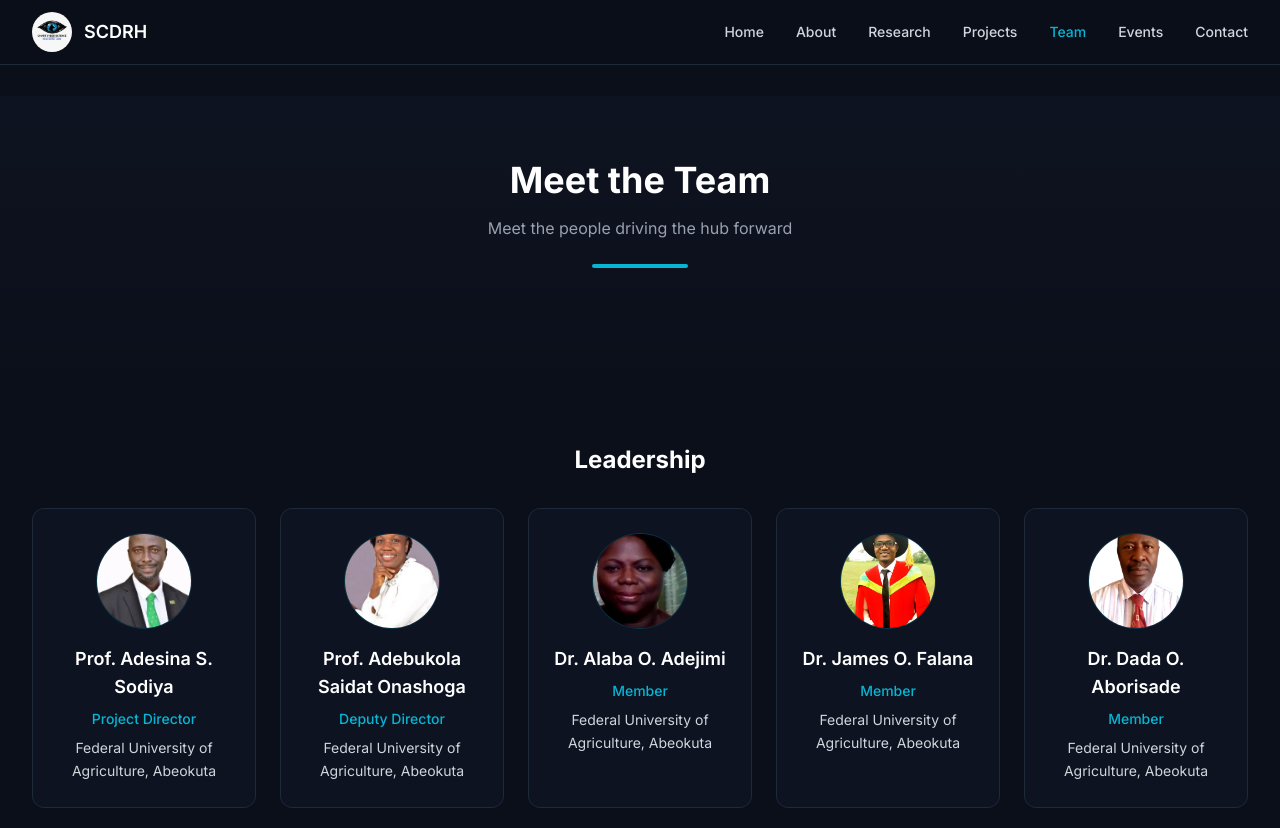
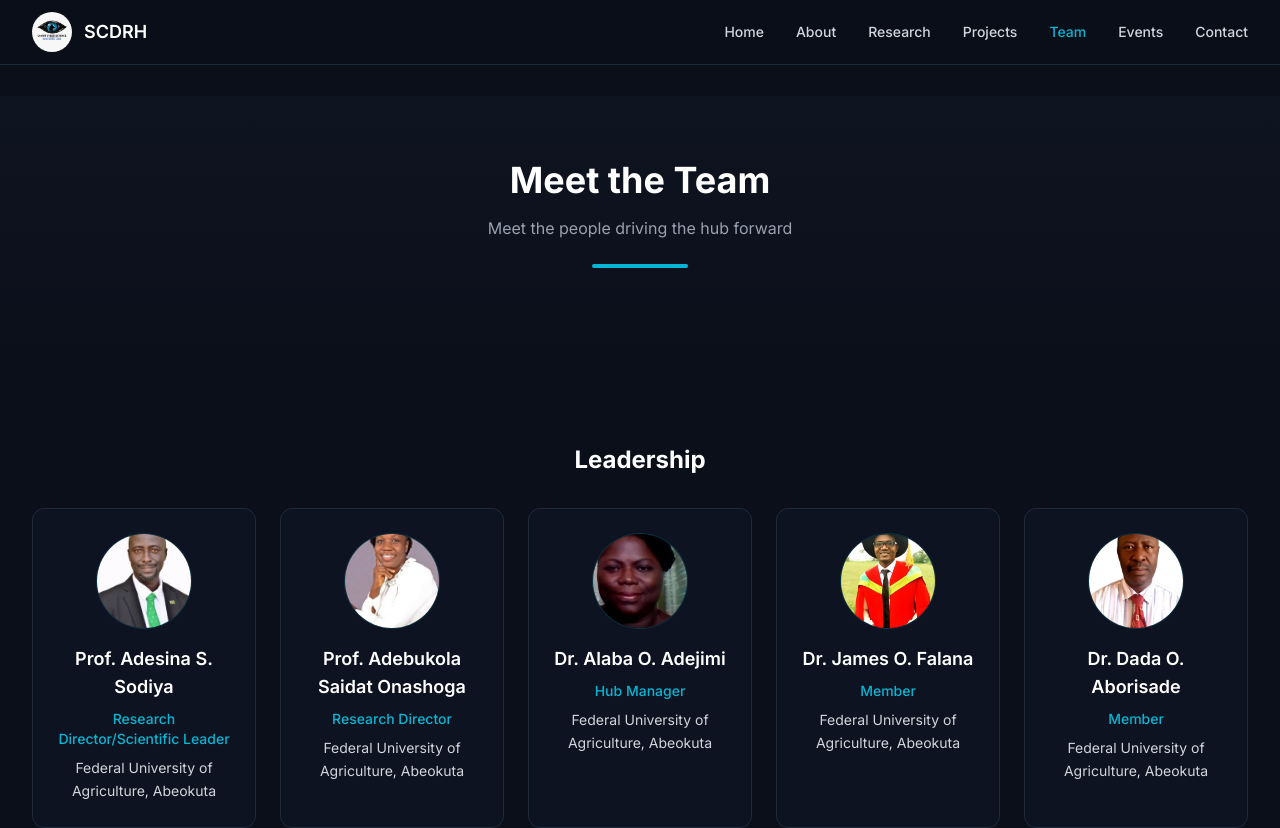
Before and after one commit to newest-j/Smart-Cyber-Defence-Research-Hub, a Vue app: page /team in a window 1280 px wide. Shown: the top 828 px of the page. Built offline with nearby package versions, Linux system fonts and the light colour scheme.

Commit message:
teams update

```diff
--- a/src/views/Team.vue
+++ b/src/views/Team.vue
@@ -75,17 +75,17 @@ import drAborisadeImage from '@/assets/images/Dr Aborisade.png'
 const hubTeam: TeamMember[] = [
   {
     name: 'Prof. Adesina S. Sodiya',
-    role: 'Project Director',
+    role: 'Research Director/Scientific Leader',
     image: profSodiyaImage,
   },
   {
     name: 'Prof. Adebukola Saidat Onashoga',
-    role: 'Deputy Director',
+    role: 'Research Director',
     image: profOnashogaImage,
   },
   {
     name: 'Dr. Alaba O. Adejimi',
-    role: 'Member',
+    role: 'Hub Manager',
     image: drAdejimiImage,
   },
   {
```
